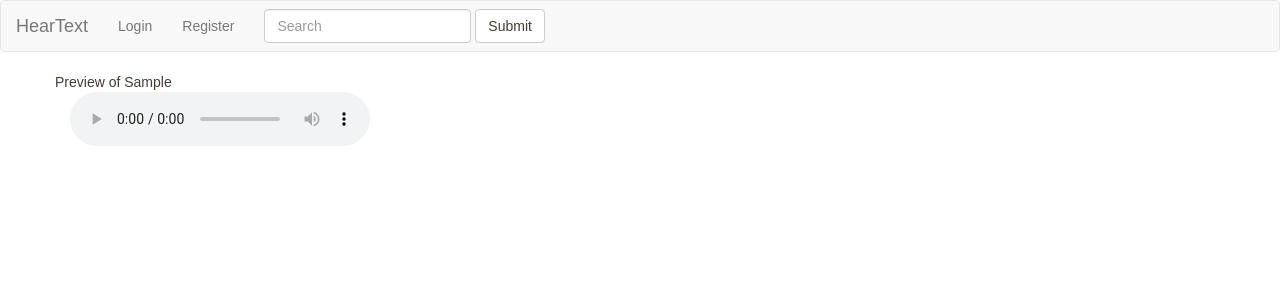
After one commit to scottstanie/heartext, a Django app: template heartext/templates/heartext/voice_test.html in a window 1280 px wide. The commit adds this page. Shown: the top 300 px of the page. Run offline with Django 3.2, Linux system fonts and the light colour scheme; the template is opened without the code that fills it: most values are stand-ins (such as "Sample title", 1, 10 or a date in 2020); some libraries are stand-ins or nearby versions; some web fonts are replaced.

Commit message:
add voice test page, close #6

```diff
--- a/heartext/templates/heartext/index.html
+++ b/heartext/templates/heartext/index.html
@@ -38,7 +38,7 @@
     </select>
 
     <br>
-    Select Voice (test options here)
+    Select Voice <a href="{% url 'voice-test' %}" target="_blank">(test options here)</a>
     <select id="voice-select" class="form-control">
       {% for voice in voices %}
       <option data-voice="{{voice.0}}">{{voice.1}}</option>
--- /dev/null
+++ b/heartext/templates/heartext/voice_test.html
@@ -0,0 +1,28 @@
+{% extends "heartext/layout.html" %}
+
+{% block body %}
+
+<div class="container">
+  {% for voice in voices %}
+  <div class="row">
+    <div class="col-lg-4">
+      <div class="row">
+      Preview of {{voice.0}}
+      </div>
+      <audio controls>
+        <source src="{{voice.1}}" type="audio/mpeg">
+      Your browser does not support the audio element.
+      </audio>
+    </div>
+    <br>
+    <!-- <div class="col-lg-4">Text: {{snippet.text}}</div> -->
+  </div><!-- /.row -->
+  <br>
+  {% endfor %}
+
+
+
+</div>
+
+
+{% endblock %}
--- a/heartext/urls.py
+++ b/heartext/urls.py
@@ -28,6 +28,7 @@ urlpatterns = [
     url(r'^parse/?$', views.parse, name="parse"),
     url(r'^upload/?$', views.upload, name="upload"),
     url(r'^profile/?$', views.profile, name="profile"),
+    url(r'^voice-test/?$', views.voice_test, name="voice-test"),
     # login / account views
     url(r'^register/$',
         RegistrationView.as_view(form_class=CustomUserForm),
```
Also changed, not shown: heartext/views.py (+8 -0 lines).
